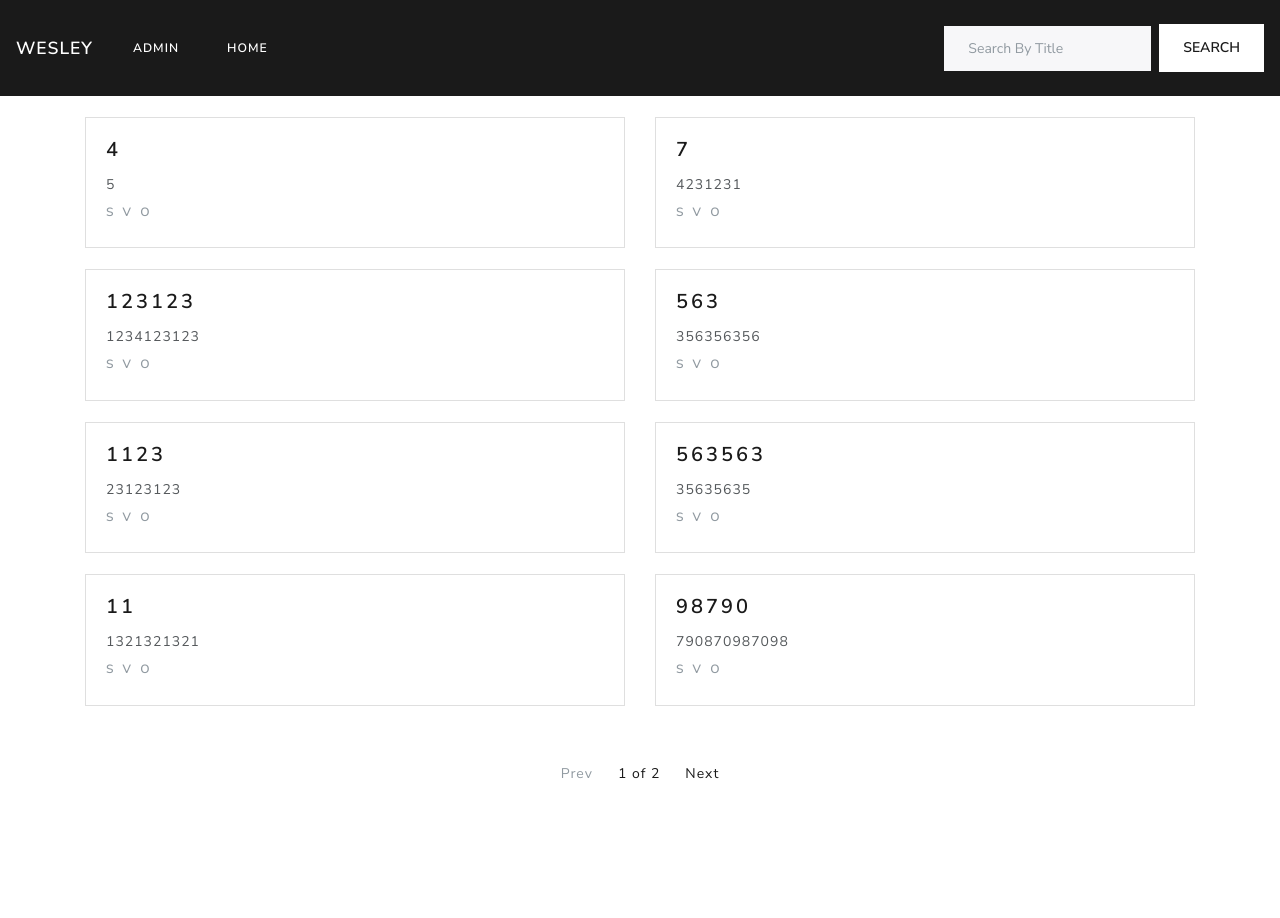
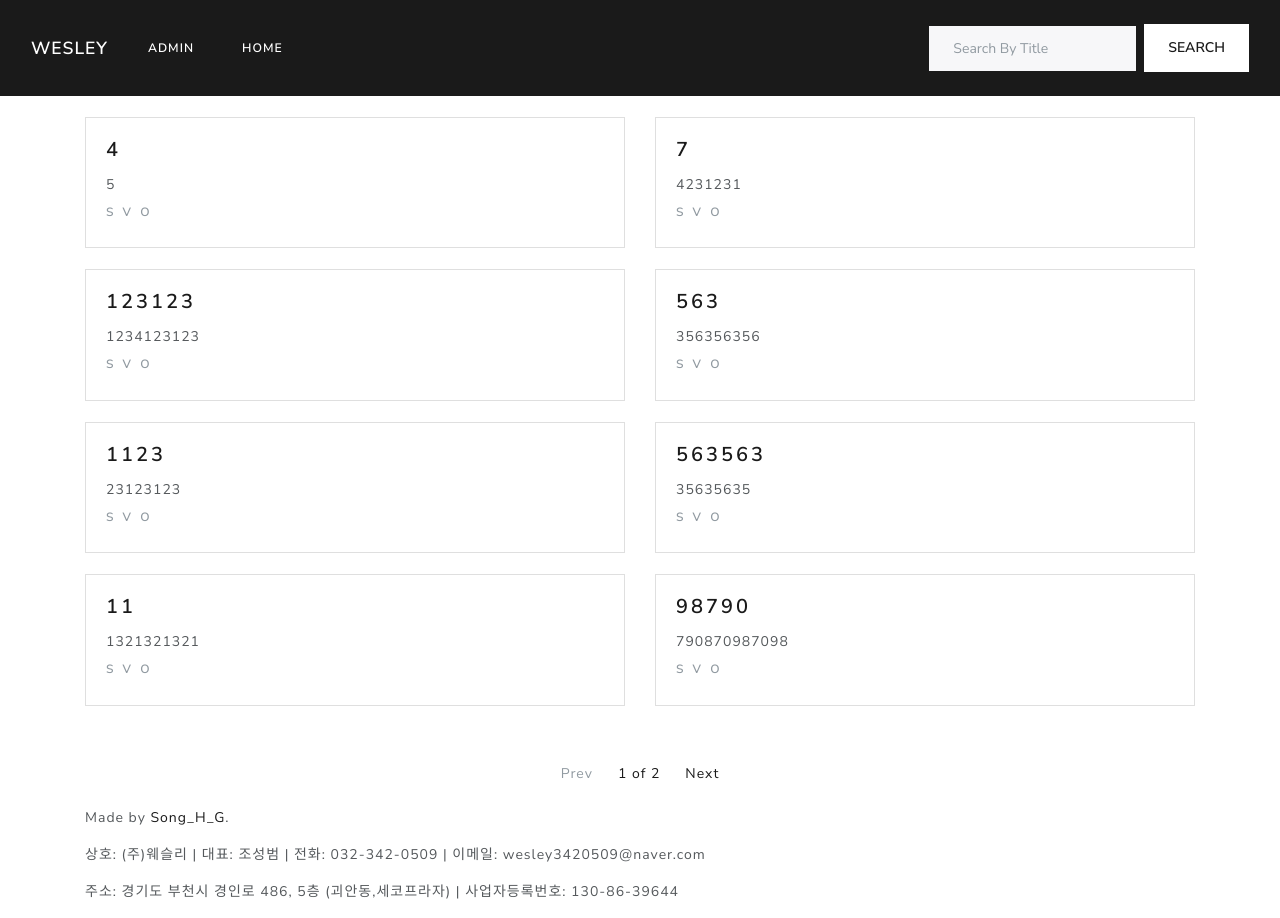
Before and after one commit to shg9411/wesley_word, a Django app: page / in a window 1280 px wide. Before the commit the page ends 779 px from the top, so only its background shows below. Run offline with Django 3.2, Linux system fonts and the light colour scheme; data comes from the database, SQL or seed files in the repository; some libraries are stand-ins or nearby versions.

Commit message:
modify template

```diff
--- a/wesley/words/templates/words/base.html
+++ b/wesley/words/templates/words/base.html
@@ -17,9 +17,8 @@
     </head>
 
     <body>
-        <div class="d-flex" id="wrapper">
-            <div id="page-content-wrapper">
-                <nav class="navbar navbar-expand-lg navbar-dark bg-primary">
+                <div class="navbar navbar-expand-lg navbar-dark bg-primary">
+<div class="container-fluid">
                     <a class="navbar-brand" href="https://wesley.co.kr/">
 Wesley
                     </a>
@@ -44,13 +43,12 @@ Home</a>
                             value="Search">Search</button>
                     </form>
 </div>
-                </nav>
-                {% block content %}
-                {% endblock %}
-            </div>
-        </div>
-        {% block script %}
-        {% endblock %}
+</div>
+                </div>
+{% block content %}
+{% endblock %}
+{% block script %}
+{% endblock %}
         <script src="{% static 'words/vendor/jquery/jquery.min.js' %}"></script>
         <script src="{% static 'words/vendor/bootstrap/js/bootstrap.bundle.min.js' %}"></script>
 	<script src="{% static 'words/vendor/popper.min.js' %}"></script>
--- a/wesley/words/templates/words/wordbook_list.html
+++ b/wesley/words/templates/words/wordbook_list.html
@@ -58,5 +58,15 @@
 </nav>
 	        </div>
 	    </div>
+<footer id="footer">
+        <div class="row">
+          <div class="col-lg-12">
+            <p>Made by <a href="https://github.com/shg9411">Song_H_G</a>.</p>
+<p>상호: (주)웨슬리 | 대표: 조성범 | 전화: 032-342-0509 | 이메일: wesley3420509@naver.com </p>
+                <p>주소: 경기도 부천시 경인로 486, 5층 (괴안동,세코프라자) | 사업자등록번호: <span>130-86-39644</span></p>
+          </div>
+        </div>
+      </footer>
+
 </div>
 {% endblock %}
```
